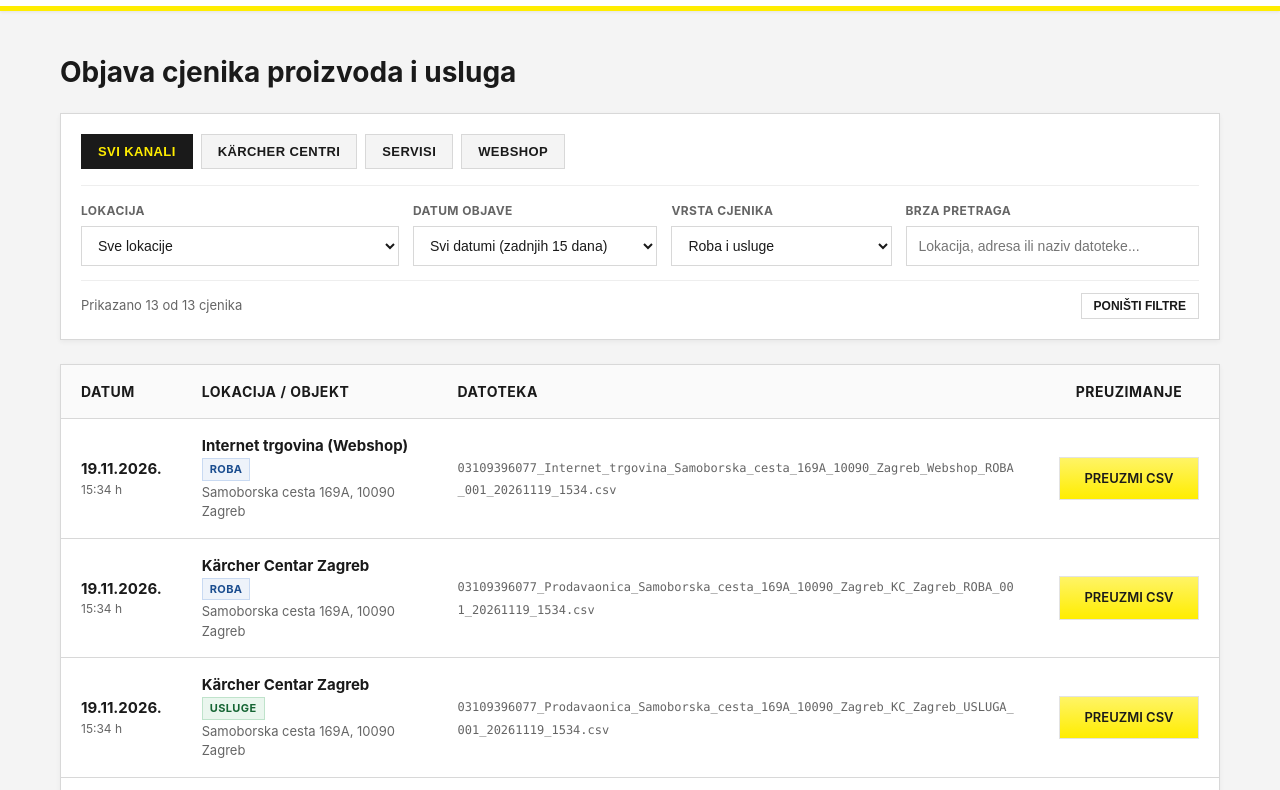
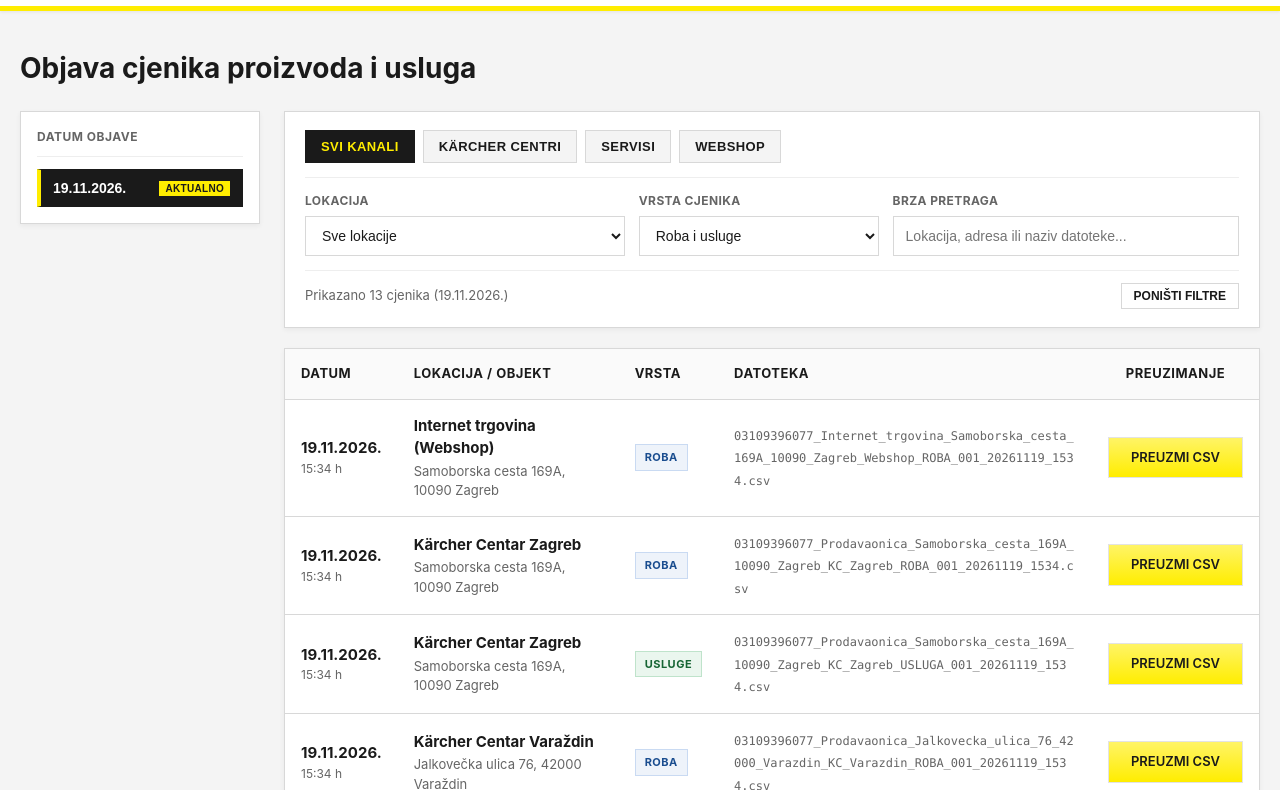
Before and after one commit to Karcher-AK-HR/AK-HR-Cjenici, a plain HTML site: page index.html in a window 1280 px wide. Shown: the part 74-864 px from the top of the page. Drawn offline with Linux system fonts and the light colour scheme.

Commit message:
Update index.html

```diff
--- a/index.html
+++ b/index.html
@@ -37,7 +37,7 @@
       box-shadow: 0 1px 3px rgba(0,0,0,0.08);
     }
     .header-container {
-      max-width: 1200px;
+      max-width: 1320px;
       width: 100%;
       margin: 0 auto;
     }
@@ -54,9 +54,9 @@
 
     /* MAIN CONTENT CONTAINER */
     main {
-      max-width: 1200px;
+      max-width: 1320px;
       width: 100%;
-      margin: 40px auto;
+      margin: 36px auto;
       padding: 0 20px 60px 20px;
       flex: 1;
     }
@@ -65,24 +65,142 @@
       font-size: 28px;
       font-weight: 700;
       color: var(--k-black);
-      margin-bottom: 20px;
+      margin-bottom: 22px;
     }
 
-    /* FILTER BAR */
+    /* TWO-COLUMN LAYOUT (LEFT DATE SIDEBAR + RIGHT CONTENT) */
+    .layout-grid {
+      display: grid;
+      grid-template-columns: 240px 1fr;
+      gap: 24px;
+      align-items: start;
+    }
+
+    @media (max-width: 960px) {
+      .layout-grid {
+        grid-template-columns: 1fr;
+      }
+    }
+
+    /* LEFT DATE SIDEBAR */
+    .date-sidebar {
+      background: #FFFFFF;
+      border: 1px solid var(--k-border);
+      box-shadow: 0 2px 5px rgba(0,0,0,0.05);
+      padding: 16px;
+    }
+
+    .sidebar-title {
+      font-size: 12px;
+      font-weight: 700;
+      text-transform: uppercase;
+      letter-spacing: 0.5px;
+      color: var(--k-muted);
+      padding-bottom: 10px;
+      margin-bottom: 12px;
+      border-bottom: 1px solid #eeeeee;
+    }
+
+    .date-list {
+      display: flex;
+      flex-direction: column;
+      gap: 6px;
+    }
+
+    @media (max-width: 960px) {
+      .date-list {
+        flex-direction: row;
+        flex-wrap: wrap;
+      }
+    }
+
+    .date-btn {
+      width: 100%;
+      display: flex;
+      align-items: center;
+      justify-content: space-between;
+      gap: 8px;
+      background: #FAFAFA;
+      color: var(--k-black);
+      border: 1px solid var(--k-border);
+      padding: 10px 12px;
+      font-size: 14px;
+      font-weight: 600;
+      text-align: left;
+      cursor: pointer;
+      transition: all 0.15s ease;
+    }
+
+    @media (max-width: 960px) {
+      .date-btn {
+        width: auto;
+      }
+    }
+
+    .date-btn:hover {
+      background: #f0f0f0;
+      border-color: #bcbcbc;
+    }
+
+    .date-btn.active {
+      background: var(--k-black);
+      color: #FFFFFF;
+      border-color: var(--k-black);
+      border-left: 4px solid var(--k-yellow);
+    }
+
+    .date-btn-badge {
+      font-size: 10px;
+      font-weight: 700;
+      text-transform: uppercase;
+      padding: 2px 6px;
+      background: var(--k-yellow);
+      color: var(--k-black);
+      letter-spacing: 0.3px;
+    }
+
+    .date-btn-count {
+      font-size: 12px;
+      color: var(--k-muted);
+      font-weight: 500;
+    }
+
+    .date-btn.active .date-btn-count {
+      color: #cccccc;
+    }
+
+    .date-btn-all {
+      margin-top: 6px;
+      background: #FFFFFF;
+      font-size: 13px;
+      color: var(--k-muted);
+    }
+
+    @media (max-width: 960px) {
+      .date-btn-all {
+        margin-top: 0;
+      }
+    }
+
+    /* RIGHT CONTENT & TOP FILTER BAR */
+    .content-col {
+      min-width: 0;
+    }
+
     .filter-box {
       background: #FFFFFF;
       border: 1px solid var(--k-border);
       box-shadow: 0 2px 5px rgba(0,0,0,0.05);
-      padding: 20px;
-      margin-bottom: 24px;
+      padding: 18px 20px;
+      margin-bottom: 20px;
     }
 
     .channel-tabs {
       display: flex;
       flex-wrap: wrap;
       gap: 8px;
-      padding-bottom: 16px;
-      margin-bottom: 16px;
+      padding-bottom: 14px;
+      margin-bottom: 14px;
       border-bottom: 1px solid #eeeeee;
     }
 
@@ -90,7 +208,7 @@
       background: #F4F4F4;
       color: var(--k-black);
       border: 1px solid var(--k-border);
-      padding: 9px 16px;
+      padding: 8px 15px;
       font-size: 13px;
       font-weight: 700;
       text-transform: uppercase;
@@ -111,18 +229,12 @@
 
     .filter-controls {
       display: grid;
-      grid-template-columns: 1.3fr 1fr 0.9fr 1.2fr;
+      grid-template-columns: 1.2fr 0.9fr 1.3fr;
       gap: 14px;
       align-items: end;
     }
 
-    @media (max-width: 960px) {
-      .filter-controls {
-        grid-template-columns: 1fr 1fr;
-      }
-    }
-
-    @media (max-width: 560px) {
+    @media (max-width: 680px) {
       .filter-controls {
         grid-template-columns: 1fr;
       }
@@ -205,7 +317,7 @@
     }
 
     th, td {
-      padding: 16px 20px;
+      padding: 15px 16px;
       text-align: left;
       border-bottom: 1px solid var(--k-border);
       vertical-align: middle;
@@ -215,9 +327,10 @@
       background-color: #FAFAFA;
       font-weight: 700;
       color: var(--k-black);
-      font-size: 14px;
+      font-size: 13px;
       text-transform: uppercase;
       letter-spacing: 0.5px;
+      white-space: nowrap;
     }
 
     td {
@@ -248,8 +361,7 @@
     .loc-title {
       font-weight: 700;
       color: var(--k-black);
-      display: inline-block;
-      margin-right: 8px;
+      display: block;
     }
 
     .loc-addr {
@@ -264,9 +376,9 @@
       font-size: 11px;
       font-weight: 700;
       text-transform: uppercase;
-      padding: 2px 7px;
-      letter-spacing: 0.4px;
-      vertical-align: middle;
+      padding: 4px 9px;
+      letter-spacing: 0.5px;
+      white-space: nowrap;
     }
 
     .badge-roba {
@@ -297,13 +409,13 @@
       font-weight: 600;
       font-size: 13px;
       text-transform: uppercase;
-      padding: 13px 20px;
+      padding: 12px 18px;
       display: inline-block;
       border: 1px solid #e3e3e3;
       transition: all 0.2s ease;
       text-align: center;
       line-height: 1.2;
-      min-width: 140px;
+      min-width: 135px;
       white-space: nowrap;
     }
 
@@ -321,7 +433,7 @@
       font-size: 13px;
     }
     .footer-container {
-      max-width: 1200px;
+      max-width: 1320px;
       margin: 0 auto;
     }
     .footer-container p {
@@ -329,7 +441,7 @@
       margin-top: 8px;
     }
 
-    /* RESPONSIVE DESIGN */
+    /* RESPONSIVE TABLE */
     @media (max-width: 768px) {
       table, thead, tbody, th, td, tr {
         display: block;
@@ -346,29 +458,31 @@
         border: none;
         border-bottom: 1px solid #eee;
         position: relative;
-        padding-left: 50%;
-        min-height: 60px;
+        padding-left: 44%;
+        min-height: 52px;
       }
       td:before {
         position: absolute;
-        top: 16px;
-        left: 20px;
-        width: 45%;
+        top: 15px;
+        left: 16px;
+        width: 40%;
         padding-right: 10px;
         white-space: nowrap;
         font-weight: 700;
-        font-size: 13px;
+        font-size: 12px;
+        text-transform: uppercase;
         color: var(--k-muted);
       }
       td:nth-of-type(1):before { content: "Datum"; }
       td:nth-of-type(2):before { content: "Lokacija / Objekt"; }
-      td:nth-of-type(3):before { content: "Datoteka"; }
-      td:nth-of-type(4):before { content: "Preuzimanje"; }
-      td:nth-of-type(4) { text-align: left !important; }
+      td:nth-of-type(3):before { content: "Vrsta"; }
+      td:nth-of-type(4):before { content: "Datoteka"; }
+      td:nth-of-type(5):before { content: "Preuzimanje"; }
+      td:nth-of-type(5) { text-align: left !important; }
 
       .btn {
         width: 100%;
-        margin-top: 10px;
+        margin-top: 6px;
       }
     }
   </style>
@@ -386,7 +500,16 @@
   <main>
     <h1>Objava cjenika proizvoda i usluga</h1>
 
-    <div class="filter-box" id="filter-panel" style="display: none;">
+    <div id="loading">Učitavanje cjenika...</div>
+
+    <div class="layout-grid" id="main-layout" style="display: none;">
+      <aside class="date-sidebar" aria-label="Odabir datuma objave">
+        <div class="sidebar-title">Datum objave</div>
+        <div class="date-list" id="date-buttons"></div>
+      </aside>
+
+      <div class="content-col">
+        <div class="filter-box">
           <div class="channel-tabs" role="group" aria-label="Odabir prodajnog kanala">
             <button type="button" class="tab-btn active" data-channel="ALL">Svi kanali</button>
             <button type="button" class="tab-btn" data-channel="KC">Kärcher Centri</button>
@@ -399,14 +522,6 @@
               <label for="filter-location">Lokacija</label>
               <select id="filter-location">
                 <option value="ALL">Sve lokacije</option>
-          </select>
-        </div>
-
-        <div class="filter-group">
-          <label for="filter-date">Datum objave</label>
-          <select id="filter-date">
-            <option value="ALL">Svi datumi (zadnjih 15 dana)</option>
-            <option value="LATEST">Samo najnovija objava</option>
               </select>
             </div>
 
@@ -431,7 +546,6 @@
           </div>
         </div>
 
-    <div id="loading">Učitavanje cjenika...</div>
         <div id="empty-state" style="display: none;">Nema objavljenih cjenika za odabrane filtre.</div>
 
         <table id="cjenici-table" style="display: none;">
@@ -439,12 +553,15 @@
             <tr>
               <th>Datum</th>
               <th>Lokacija / Objekt</th>
+              <th>Vrsta</th>
               <th>Datoteka</th>
               <th style="text-align: center;">Preuzimanje</th>
             </tr>
           </thead>
           <tbody id="cjenici-list"></tbody>
         </table>
+      </div>
+    </div>
   </main>
 
   <footer>
@@ -469,6 +586,8 @@
 
       let allRows = [];
       let activeChannel = "ALL";
+      let selectedDate = "ALL";
+      let latestDateIso = "";
 
       function escapeHtml(str) {
         return String(str)
@@ -478,7 +597,11 @@
           .replace(/"/g, "&quot;");
       }
 
-      function parseCsvItem(fileName) {
+      function parseCsvItem(fileObj) {
+        const filePath = typeof fileObj === "string" ? fileObj : (fileObj.path || fileObj.fileName);
+        if (!filePath) return null;
+
+        const fileName = filePath.split("/").pop();
         const match = fileName.match(/^(\d{11})_(.+)_(ROBA|USLUGA)_(\d{3})_(\d{4})(\d{2})(\d{2})_(\d{2})(\d{2})\.csv$/i);
         if (!match) return null;
 
@@ -510,10 +633,11 @@
         const isWebshop = oznaka === "Webshop" || middlePart.startsWith("Internet_trgovina_");
         const isStandaloneServis = oznaka.startsWith("Servis_") || middlePart.startsWith("Servis_");
         const isKc = oznaka.startsWith("KC_");
+        const encodedPath = filePath.split("/").map(encodeURIComponent).join("/");
 
         return {
           fileName,
-          downloadUrl: "./" + encodeURIComponent(fileName),
+          downloadUrl: "./" + encodedPath,
           datum,
           vrijeme,
           dateIso,
@@ -529,35 +653,33 @@
         };
       }
 
-      async function loadFileNames() {
-        // 1. Primarno: manifest cjenici.json (bez API rate-limita)
+      async function loadFileEntries() {
         try {
           const manifestRes = await fetch(`./cjenici.json?t=${Date.now()}`, { cache: "no-store" });
           if (manifestRes.ok) {
             const manifest = await manifestRes.json();
             if (manifest && Array.isArray(manifest.files)) {
-              return manifest.files.map(f => f.fileName || f.path.split("/").pop());
+              return manifest.files;
             }
           }
         } catch (e) {}
 
-        // 2. Fallback: GitHub Contents API
         const pathRepo = window.location.pathname.split("/")[1] || "AK-HR-Cjenici";
         const hostOwner = window.location.hostname.endsWith("github.io")
           ? window.location.hostname.split(".")[0]
           : "Karcher-AK-HR";
-        const apiUrl = `https://api.github.com/repos/${hostOwner}/${pathRepo}/contents/`;
+        const apiUrl = `https://api.github.com/repos/${hostOwner}/${pathRepo}/git/trees/main?recursive=1`;
         const ghRes = await fetch(apiUrl);
         if (!ghRes.ok) throw new Error("GitHub API greška");
-        const files = await ghRes.json();
-        return files.map(f => f.name);
+        const data = await ghRes.json();
+        return (data.tree || [])
+          .filter(item => item.type === "blob" && item.path.toLowerCase().endsWith(".csv"))
+          .map(item => ({ path: item.path }));
       }
 
-      function populateDropdowns(rows) {
+      function populateControls(rows) {
+        // 1. Lokacije dropdown
         const locSelect = document.getElementById("filter-location");
-        const dateSelect = document.getElementById("filter-date");
-
-        // Jedinstvene lokacije
         const locMap = new Map();
         rows.forEach(r => {
           if (!locMap.has(r.oznaka)) {
@@ -573,21 +695,52 @@
             locSelect.appendChild(opt);
           });
 
-        // Jedinstveni datumi
+        // 2. Lijevi izbornik datuma
+        const dateContainer = document.getElementById("date-buttons");
         const dateMap = new Map();
         rows.forEach(r => {
-          if (!dateMap.has(r.dateIso)) dateMap.set(r.dateIso, r.datum);
+          if (!dateMap.has(r.dateIso)) {
+            dateMap.set(r.dateIso, { display: r.datum, count: 0 });
+          }
+          dateMap.get(r.dateIso).count++;
         });
+
         const sortedDates = Array.from(dateMap.entries()).sort((a, b) => b[0].localeCompare(a[0]));
-        if (sortedDates.length > 0) {
-          dateSelect.options[1].textContent = `Samo najnovija objava (${sortedDates[0][1]})`;
+        latestDateIso = sortedDates.length > 0 ? sortedDates[0][0] : "ALL";
+        selectedDate = latestDateIso;
+
+        sortedDates.forEach(([iso, info], idx) => {
+          const btn = document.createElement("button");
+          btn.type = "button";
+          btn.className = "date-btn" + (iso === selectedDate ? " active" : "");
+          btn.dataset.date = iso;
+
+          const rightPart = idx === 0
+            ? `<span class="date-btn-badge">Aktualno</span>`
+            : `<span class="date-btn-count">${info.count}</span>`;
+
+          btn.innerHTML = `<span>${info.display}</span>${rightPart}`;
+          btn.addEventListener("click", () => selectDate(iso));
+          dateContainer.appendChild(btn);
+        });
+
+        if (sortedDates.length > 1) {
+          const allBtn = document.createElement("button");
+          allBtn.type = "button";
+          allBtn.className = "date-btn date-btn-all";
+          allBtn.dataset.date = "ALL";
+          allBtn.innerHTML = `<span>Svi datumi (15 dana)</span><span class="date-btn-count">${rows.length}</span>`;
+          allBtn.addEventListener("click", () => selectDate("ALL"));
+          dateContainer.appendChild(allBtn);
         }
-        sortedDates.forEach(([iso, display]) => {
-          const opt = document.createElement("option");
-          opt.value = iso;
-          opt.textContent = display;
-          dateSelect.appendChild(opt);
+      }
+
+      function selectDate(dateIso) {
+        selectedDate = dateIso;
+        document.querySelectorAll(".date-btn").forEach(b => {
+          b.classList.toggle("active", b.dataset.date === dateIso);
         });
+        renderTable();
       }
 
       function renderTable() {
@@ -597,20 +750,16 @@
         const countEl = document.getElementById("filter-count");
 
         const locVal = document.getElementById("filter-location").value;
-        const dateVal = document.getElementById("filter-date").value;
         const typeVal = document.getElementById("filter-type").value;
         const searchVal = document.getElementById("filter-search").value.trim().toLowerCase();
 
-        const latestDateIso = allRows.length > 0 ? allRows[0].dateIso : "";
-
         const filtered = allRows.filter(r => {
+          if (selectedDate !== "ALL" && r.dateIso !== selectedDate) return false;
           if (activeChannel === "KC" && !r.isKc) return false;
           if (activeChannel === "SERVIS" && !r.isServis) return false;
           if (activeChannel === "WEBSHOP" && !r.isWebshop) return false;
 
           if (locVal !== "ALL" && r.oznaka !== locVal) return false;
-          if (dateVal === "LATEST" && r.dateIso !== latestDateIso) return false;
-          if (dateVal !== "ALL" && dateVal !== "LATEST" && r.dateIso !== dateVal) return false;
           if (typeVal !== "ALL" && r.vrsta !== typeVal) return false;
 
           if (searchVal) {
@@ -620,7 +769,10 @@
           return true;
         });
 
-        countEl.textContent = `Prikazano ${filtered.length} od ${allRows.length} cjenika`;
+        const dateLabel = selectedDate === "ALL"
+          ? "svi datumi"
+          : (filtered[0] ? filtered[0].datum : selectedDate);
+        countEl.textContent = `Prikazano ${filtered.length} cjenika (${dateLabel})`;
         list.innerHTML = "";
 
         if (filtered.length === 0) {
@@ -644,8 +796,10 @@
             </td>
             <td>
               <span class="loc-title">${escapeHtml(item.locTitle)}</span>
+              <span class="loc-addr">${escapeHtml(item.locAddr)}</span>
+            </td>
+            <td>
               <span class="badge ${badgeClass}">${badgeLabel}</span>
-              <span class="loc-addr">${escapeHtml(item.locAddr)}</span>
             </td>
             <td><span class="file-name">${escapeHtml(item.fileName)}</span></td>
             <td style="text-align: center;">
@@ -656,7 +810,7 @@
         });
       }
 
-      // Event listeneri za filtre
+      // Event listeneri
       document.querySelectorAll(".tab-btn").forEach(btn => {
         btn.addEventListener("click", function () {
           document.querySelectorAll(".tab-btn").forEach(b => b.classList.remove("active"));
@@ -667,7 +821,6 @@
       });
 
       document.getElementById("filter-location").addEventListener("change", renderTable);
-      document.getElementById("filter-date").addEventListener("change", renderTable);
       document.getElementById("filter-type").addEventListener("change", renderTable);
       document.getElementById("filter-search").addEventListener("input", renderTable);
 
@@ -675,18 +828,16 @@
         activeChannel = "ALL";
         document.querySelectorAll(".tab-btn").forEach(b => b.classList.toggle("active", b.dataset.channel === "ALL"));
         document.getElementById("filter-location").value = "ALL";
-        document.getElementById("filter-date").value = "ALL";
         document.getElementById("filter-type").value = "ALL";
         document.getElementById("filter-search").value = "";
-        renderTable();
+        selectDate(latestDateIso);
       });
 
       // Inicijalno učitavanje
-      loadFileNames()
-        .then(names => {
+      loadFileEntries()
+        .then(entries => {
           const loading = document.getElementById("loading");
-          allRows = names
-            .filter(n => n.toLowerCase().endsWith(".csv"))
+          allRows = entries
             .map(parseCsvItem)
             .filter(Boolean)
             .sort((a, b) => b.sortStamp.localeCompare(a.sortStamp) || a.locOrder - b.locOrder || a.vrsta.localeCompare(b.vrsta));
@@ -694,13 +845,13 @@
           loading.style.display = "none";
 
           if (allRows.length === 0) {
-            document.getElementById("empty-state").innerText = "Trenutačno nema dostupnih cjenika.";
-            document.getElementById("empty-state").style.display = "block";
+            loading.style.display = "block";
+            loading.innerText = "Trenutačno nema dostupnih cjenika.";
             return;
           }
 
-          document.getElementById("filter-panel").style.display = "block";
-          populateDropdowns(allRows);
+          document.getElementById("main-layout").style.display = "grid";
+          populateControls(allRows);
           renderTable();
         })
         .catch(() => {
```
Lines whose indentation alone changed are shown as unchanged.
